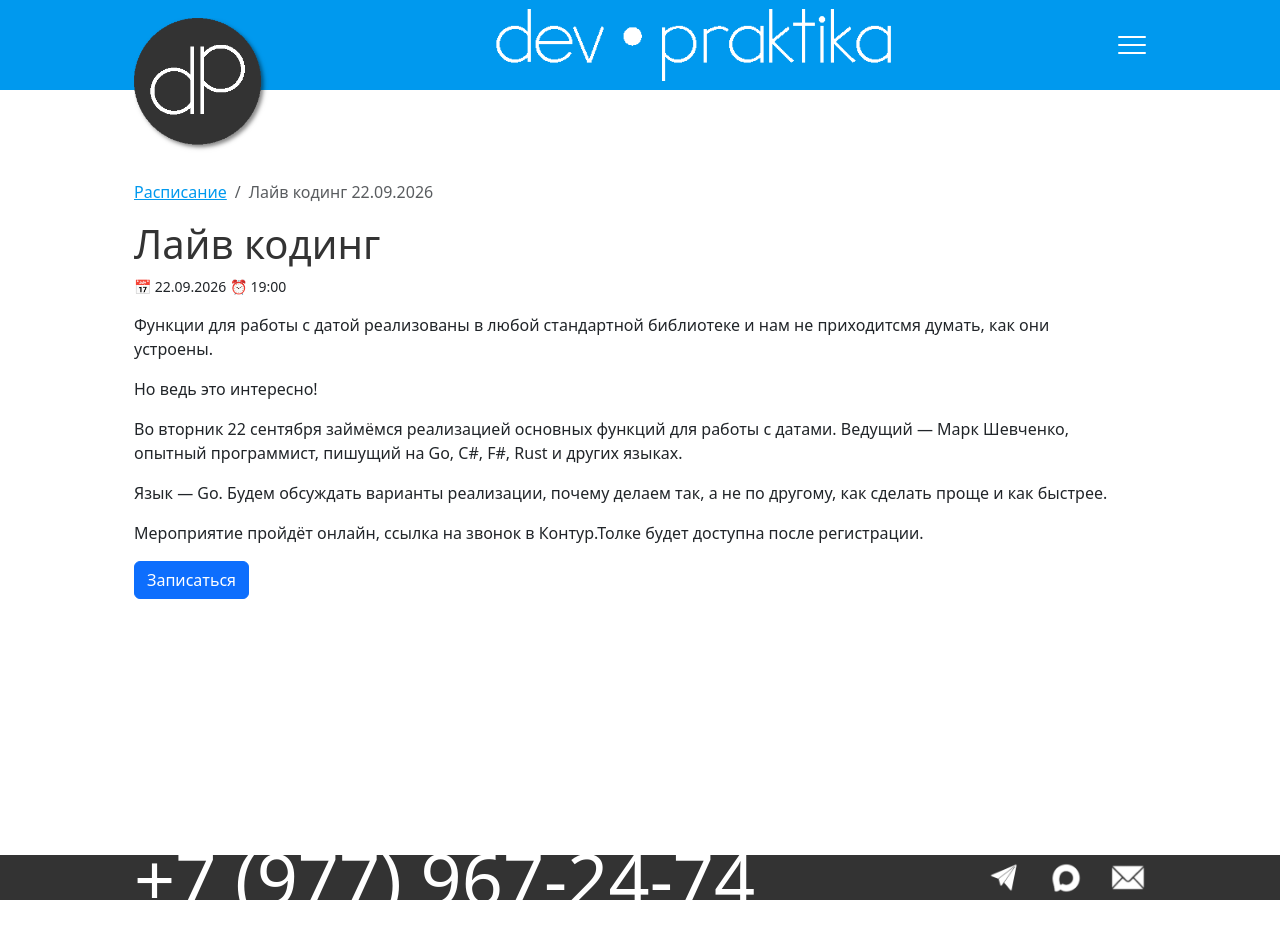
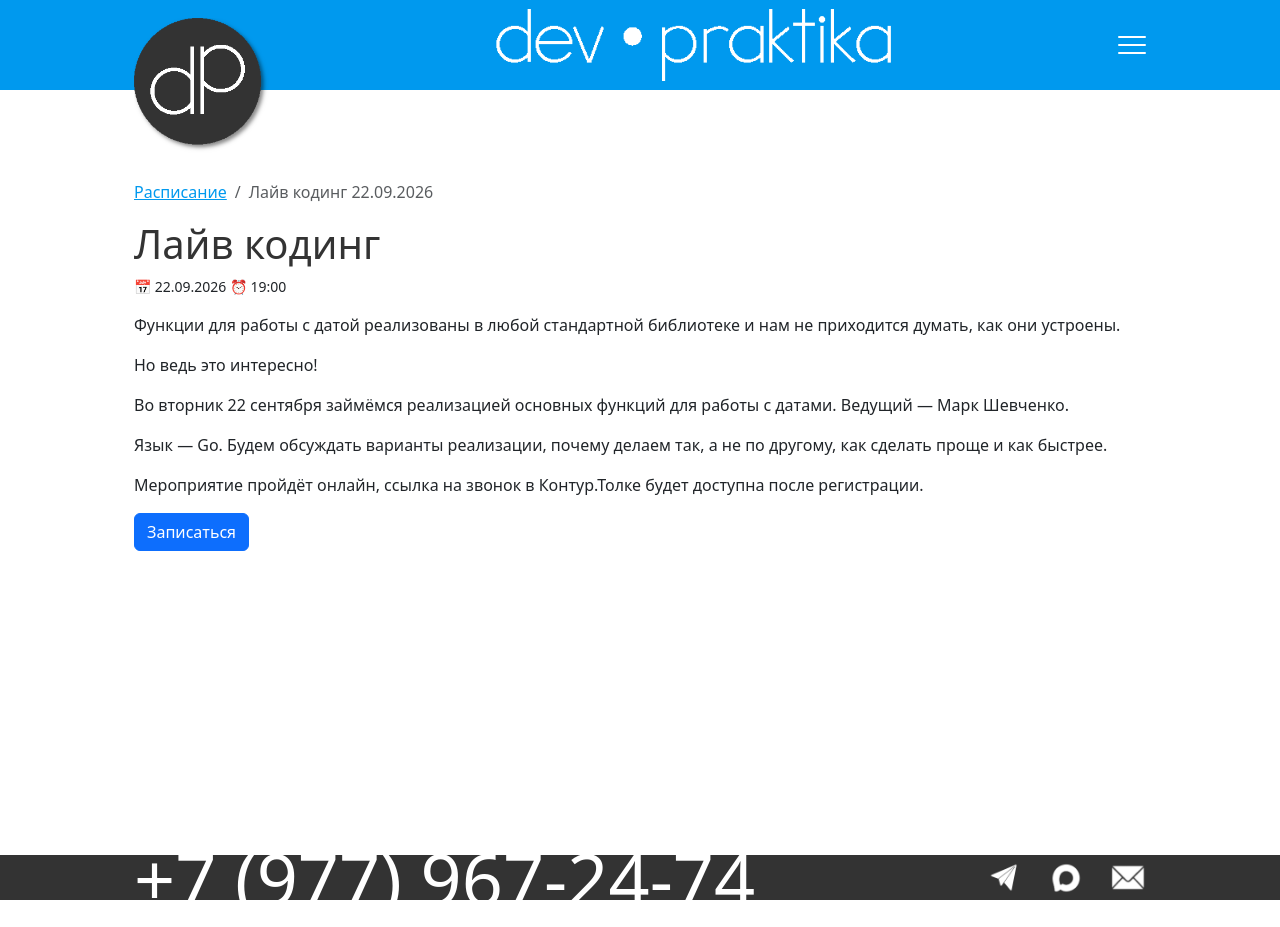
Before and after one commit to devpraktika-ru/devpraktika-ru.github.io, a Jekyll site: the page built from _posts/2026-09-22-live-coding.md, in a window 1280 px wide. Built offline with Jekyll 4.4.1, drawn with Linux system fonts in a browser that asks for light colours.

Commit message:
Добавил описания

```diff
--- a/_posts/2026-09-22-live-coding.md
+++ b/_posts/2026-09-22-live-coding.md
@@ -3,16 +3,17 @@ date: 2026-09-22T19:00:00+03:00
 title: Online Live Coding
 price: 0
 networkly_id: 6867
+description: Функции работы с датой на Go
 educators:
   - mark-shevchenko
 ---
 
-Функции для работы с датой реализованы в любой стандартной библиотеке и нам не приходитсмя думать, как они устроены.
+Функции для работы с датой реализованы в любой стандартной библиотеке и нам не приходится думать, как они устроены.
 
 Но ведь это интересно!
 
 Во вторник 22 сентября займёмся реализацией основных функций для работы с датами.
-Ведущий — Марк Шевченко, опытный программист, пишущий на Go, C#, F#, Rust и других языках.
+Ведущий — Марк Шевченко.
 
 Язык — Go.
 Будем обсуждать варианты реализации, почему делаем так, а не по другому, как сделать проще и как быстрее.
```
Also changed, not shown: _posts/2026-04-04-architecture-workshop.md (+1 -0 lines), _posts/2026-09-17-live-coding.md (+1 -0 lines), archive/index.md (+1 -1 lines), index.md (+3 -3 lines), schedule/index.md (+1 -1 lines).
